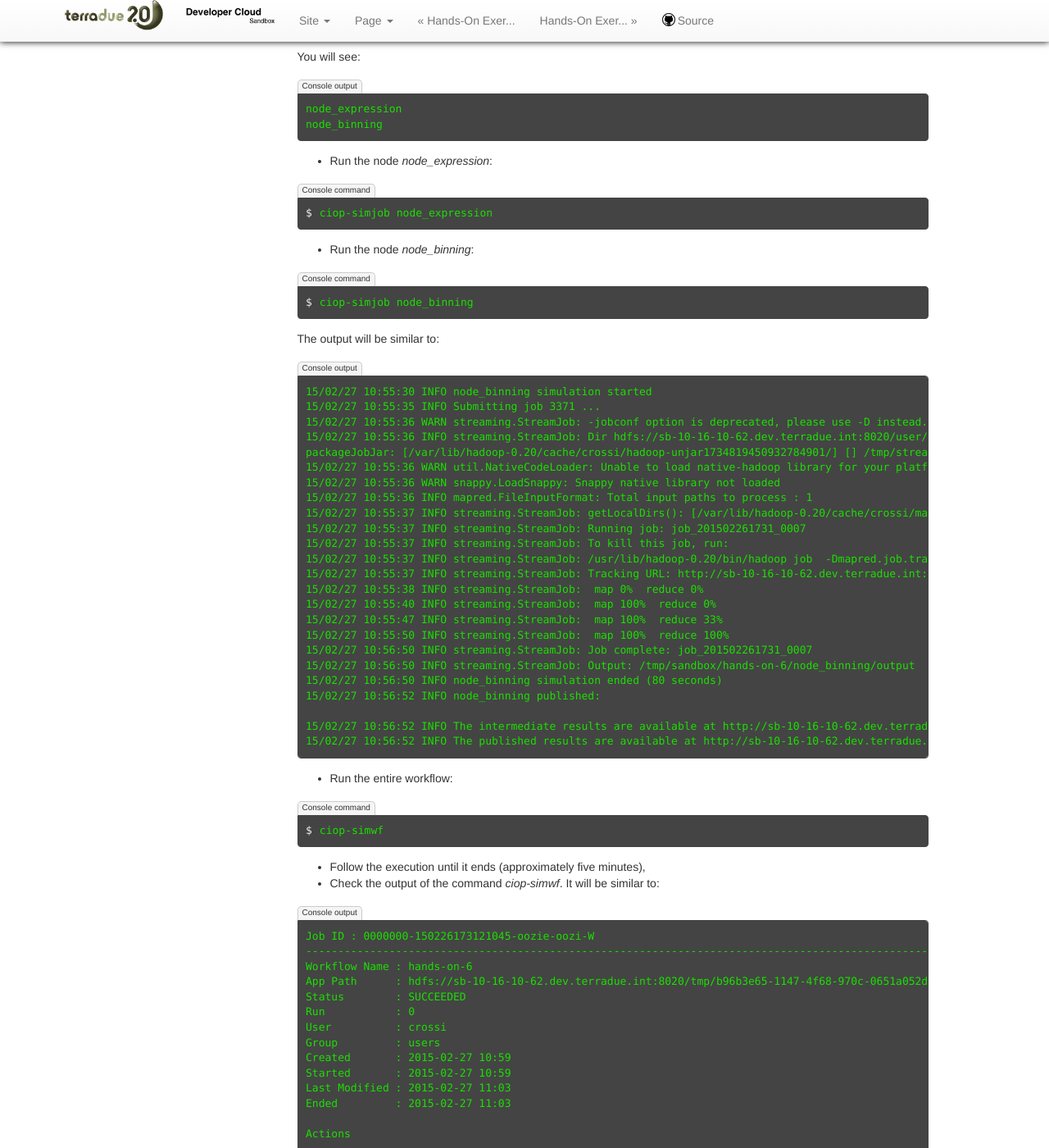
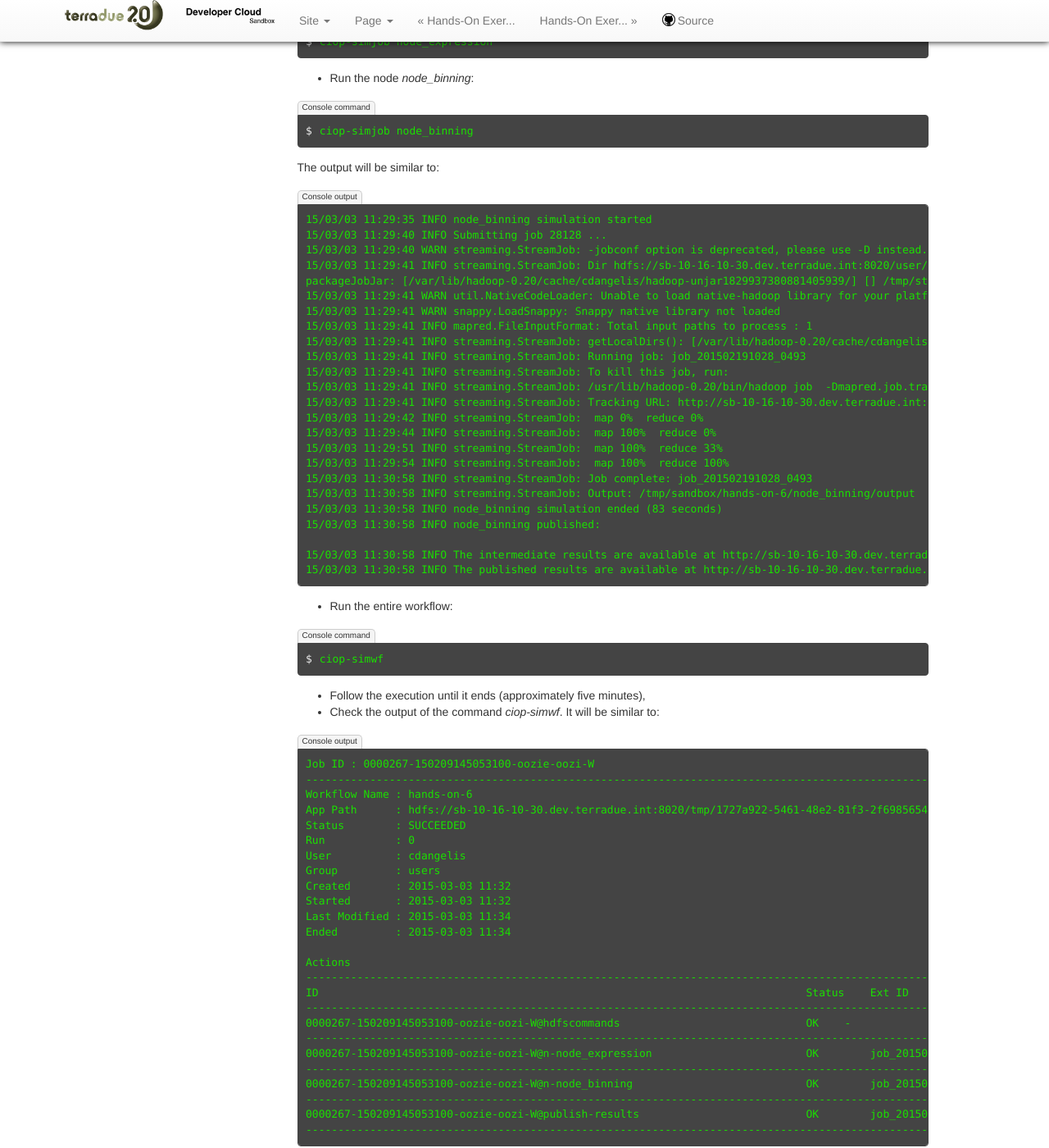
Before and after one commit to Terradue/doc-developer-sandbox, a Sphinx documentation site: the page built from source/developer/multinode.rst, in a window 1280 px wide and 1400 px high, scrolled down 1371 px. Shown: the whole window at 82% size. Built offline with Sphinx 7.4.7, drawn with Linux system fonts in a browser that asks for light colours; pages that are not in the unit, such as notebooks, are missing from menus; some of the changed text lies outside the part shown.

Commit message:
new images for hands-on. No references to imagemagik, using beam 5

```diff
--- a/source/developer/browseresults.rst
+++ b/source/developer/browseresults.rst
@@ -50,7 +50,7 @@
 
 * Click on the link *hands-on-8*,
 
-* Click on the link representing the workflow id (e.g., *0000000-140703150626955-oozie-oozi-W*),
+* Click on the link representing the workflow id (e.g., *0000269-150209145053100-oozie-oozi-W*),
 
 * Click on the link *_result*,
 
--- a/source/developer/multinode.rst
+++ b/source/developer/multinode.rst
@@ -20,17 +20,6 @@
   cd
   cd dcs-hands-on
   mvn clean install -D hands.on=6 -P bash
-
-Install the required packages
-=============================
-
-The second node that we added (*node_binning*) needs convert tools to perform image manipulations. This tool is named ImageMagick [#f1]_.
-
-* Type the following command:
-
-.. code-block:: console
-
-  sudo yum install -y ImageMagick
 
 Inspect the application.xml
 ===========================
@@ -97,30 +86,30 @@
 
 .. code-block:: console-output
 
-  15/02/27 10:55:30 INFO node_binning simulation started
-  15/02/27 10:55:35 INFO Submitting job 3371 ...
-  15/02/27 10:55:36 WARN streaming.StreamJob: -jobconf option is deprecated, please use -D instead.
-  15/02/27 10:55:36 INFO streaming.StreamJob: Dir hdfs://sb-10-16-10-62.dev.terradue.int:8020/user/crossi/monitor already exists
-  packageJobJar: [/var/lib/hadoop-0.20/cache/crossi/hadoop-unjar1734819450932784901/] [] /tmp/streamjob8037491068763603475.jar tmpDir=null
-  15/02/27 10:55:36 WARN util.NativeCodeLoader: Unable to load native-hadoop library for your platform... using builtin-java classes where applicable
-  15/02/27 10:55:36 WARN snappy.LoadSnappy: Snappy native library not loaded
-  15/02/27 10:55:36 INFO mapred.FileInputFormat: Total input paths to process : 1
-  15/02/27 10:55:37 INFO streaming.StreamJob: getLocalDirs(): [/var/lib/hadoop-0.20/cache/crossi/mapred/local]
-  15/02/27 10:55:37 INFO streaming.StreamJob: Running job: job_201502261731_0007
-  15/02/27 10:55:37 INFO streaming.StreamJob: To kill this job, run:
-  15/02/27 10:55:37 INFO streaming.StreamJob: /usr/lib/hadoop-0.20/bin/hadoop job  -Dmapred.job.tracker=sb-10-16-10-62.dev.terradue.int:8021 -kill job_201502261731_0007
-  15/02/27 10:55:37 INFO streaming.StreamJob: Tracking URL: http://sb-10-16-10-62.dev.terradue.int:50030/jobdetails.jsp?jobid=job_201502261731_0007
-  15/02/27 10:55:38 INFO streaming.StreamJob:  map 0%  reduce 0%
-  15/02/27 10:55:40 INFO streaming.StreamJob:  map 100%  reduce 0%
-  15/02/27 10:55:47 INFO streaming.StreamJob:  map 100%  reduce 33%
-  15/02/27 10:55:50 INFO streaming.StreamJob:  map 100%  reduce 100%
-  15/02/27 10:56:50 INFO streaming.StreamJob: Job complete: job_201502261731_0007
-  15/02/27 10:56:50 INFO streaming.StreamJob: Output: /tmp/sandbox/hands-on-6/node_binning/output
-  15/02/27 10:56:50 INFO node_binning simulation ended (80 seconds)
-  15/02/27 10:56:52 INFO node_binning published:
+  15/03/03 11:29:35 INFO node_binning simulation started
+  15/03/03 11:29:40 INFO Submitting job 28128 ...
+  15/03/03 11:29:40 WARN streaming.StreamJob: -jobconf option is deprecated, please use -D instead.
+  15/03/03 11:29:41 INFO streaming.StreamJob: Dir hdfs://sb-10-16-10-30.dev.terradue.int:8020/user/cdangelis/monitor already exists
+  packageJobJar: [/var/lib/hadoop-0.20/cache/cdangelis/hadoop-unjar1829937380881405939/] [] /tmp/streamjob7701460819939999938.jar tmpDir=null
+  15/03/03 11:29:41 WARN util.NativeCodeLoader: Unable to load native-hadoop library for your platform... using builtin-java classes where applicable
+  15/03/03 11:29:41 WARN snappy.LoadSnappy: Snappy native library not loaded
+  15/03/03 11:29:41 INFO mapred.FileInputFormat: Total input paths to process : 1
+  15/03/03 11:29:41 INFO streaming.StreamJob: getLocalDirs(): [/var/lib/hadoop-0.20/cache/cdangelis/mapred/local]
+  15/03/03 11:29:41 INFO streaming.StreamJob: Running job: job_201502191028_0493
+  15/03/03 11:29:41 INFO streaming.StreamJob: To kill this job, run:
+  15/03/03 11:29:41 INFO streaming.StreamJob: /usr/lib/hadoop-0.20/bin/hadoop job  -Dmapred.job.tracker=sb-10-16-10-30.dev.terradue.int:8021 -kill job_201502191028_0493
+  15/03/03 11:29:41 INFO streaming.StreamJob: Tracking URL: http://sb-10-16-10-30.dev.terradue.int:50030/jobdetails.jsp?jobid=job_201502191028_0493
+  15/03/03 11:29:42 INFO streaming.StreamJob:  map 0%  reduce 0%
+  15/03/03 11:29:44 INFO streaming.StreamJob:  map 100%  reduce 0%
+  15/03/03 11:29:51 INFO streaming.StreamJob:  map 100%  reduce 33%
+  15/03/03 11:29:54 INFO streaming.StreamJob:  map 100%  reduce 100%
+  15/03/03 11:30:58 INFO streaming.StreamJob: Job complete: job_201502191028_0493
+  15/03/03 11:30:58 INFO streaming.StreamJob: Output: /tmp/sandbox/hands-on-6/node_binning/output
+  15/03/03 11:30:58 INFO node_binning simulation ended (83 seconds)
+  15/03/03 11:30:58 INFO node_binning published:
 
-  15/02/27 10:56:52 INFO The intermediate results are available at http://sb-10-16-10-62.dev.terradue.int:50075/browseDirectory.jsp?dir=/tmp/sandbox/hands-on-6/node_binning%2Fdata&namenodeInfoPort=50070
-  15/02/27 10:56:52 INFO The published results are available at http://sb-10-16-10-62.dev.terradue.int:50075/browseDirectory.jsp?dir=/tmp/sandbox/hands-on-6/node_binning%2F_results&namenodeInfoPort=50070
+  15/03/03 11:30:58 INFO The intermediate results are available at http://sb-10-16-10-30.dev.terradue.int:50075/browseDirectory.jsp?dir=/tmp/sandbox/hands-on-6/node_binning%2Fdata&namenodeInfoPort=50070
+  15/03/03 11:30:58 INFO The published results are available at http://sb-10-16-10-30.dev.terradue.int:50075/browseDirectory.jsp?dir=/tmp/sandbox/hands-on-6/node_binning%2F_results&namenodeInfoPort=50070
 
 * Run the entire workflow:
 
@@ -134,31 +123,31 @@
 
 .. code-block:: console-output
 
-  Job ID : 0000000-150226173121045-oozie-oozi-W
-  ------------------------------------------------------------------------------------------------------
+  Job ID : 0000267-150209145053100-oozie-oozi-W
+  ------------------------------------------------------------------------------------------------------------------------------------
   Workflow Name : hands-on-6
-  App Path      : hdfs://sb-10-16-10-62.dev.terradue.int:8020/tmp/b96b3e65-1147-4f68-970c-0651a052d9behands-on-6/workflow.xml
+  App Path      : hdfs://sb-10-16-10-30.dev.terradue.int:8020/tmp/1727a922-5461-48e2-81f3-2f6985654b52hands-on-6/workflow.xml
   Status        : SUCCEEDED
   Run           : 0
-  User          : crossi
+  User          : cdangelis
   Group         : users
-  Created       : 2015-02-27 10:59
-  Started       : 2015-02-27 10:59
-  Last Modified : 2015-02-27 11:03
-  Ended         : 2015-02-27 11:03
+  Created       : 2015-03-03 11:32
+  Started       : 2015-03-03 11:32
+  Last Modified : 2015-03-03 11:34
+  Ended         : 2015-03-03 11:34
 
   Actions
-  ------------------------------------------------------------------------------------------------------
-  ID                                               Status    Ext ID                 Ext Status Err Code
-  ------------------------------------------------------------------------------------------------------
-  0000000-150226173121045-oozie-oozi-W@hdfscommands       OK        -                      OK         -
-  ------------------------------------------------------------------------------------------------------
-  0000000-150226173121045-oozie-oozi-W@n-node_expression  OK        job_201502261731_0009  SUCCEEDED  -
-  ------------------------------------------------------------------------------------------------------
-  0000000-150226173121045-oozie-oozi-W@n-node_binning     OK        job_201502261731_0011  SUCCEEDED  -
-  ------------------------------------------------------------------------------------------------------
-  0000000-150226173121045-oozie-oozi-W@publish-results    OK        job_201502261731_0013  SUCCEEDED  -
-  ------------------------------------------------------------------------------------------------------
+  ------------------------------------------------------------------------------------------------------------------------------------
+  ID                                                                            Status    Ext ID                 Ext Status Err Code
+  ------------------------------------------------------------------------------------------------------------------------------------
+  0000267-150209145053100-oozie-oozi-W@hdfscommands                             OK    -                      OK         -
+  ------------------------------------------------------------------------------------------------------------------------------------
+  0000267-150209145053100-oozie-oozi-W@n-node_expression                        OK        job_201502191028_0495  SUCCEEDED  -
+  ------------------------------------------------------------------------------------------------------------------------------------
+  0000267-150209145053100-oozie-oozi-W@n-node_binning                           OK        job_201502191028_0497  SUCCEEDED  -
+  ------------------------------------------------------------------------------------------------------------------------------------
+  0000267-150209145053100-oozie-oozi-W@publish-results                          OK        job_201502191028_0499  SUCCEEDED  -
+  ------------------------------------------------------------------------------------------------------------------------------------
 
 * To close the *ciop-simwf* output page, press CTRL+C.
 
```
Also changed, not shown: source/developer/general_notes.rst (+20 -0 lines), source/developer/toolbox.rst (+6 -6 lines), source/developer/includes/browseresults/gui1.png, source/developer/includes/browseresults/gui2.png, source/developer/includes/browseresults/gui3.png, source/developer/includes/browseresults/gui4.png, source/developer/includes/browseresults/gui5.png, source/developer/includes/browseresults/gui6.png, source/developer/includes/browseresults/gui7.png, source/developer/includes/catalogue/gui1.png, source/developer/includes/parameters/gui1.png, source/developer/includes/wps/gui1.png, source/developer/includes/wps/gui2.png, source/developer/includes/wps/gui3.png, 2 more files.
